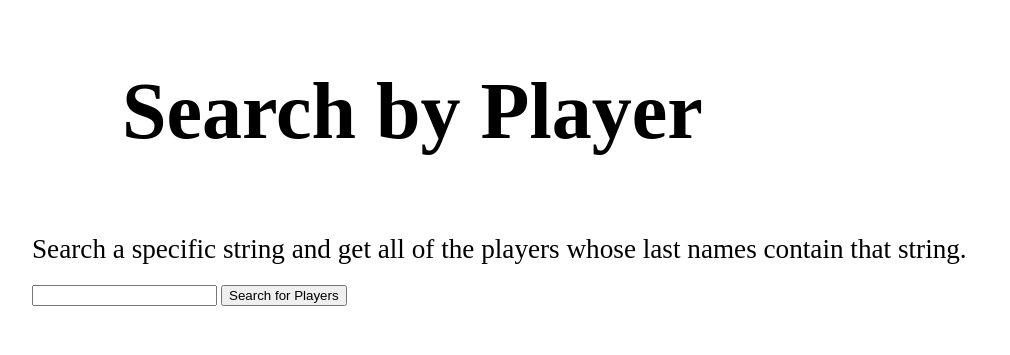
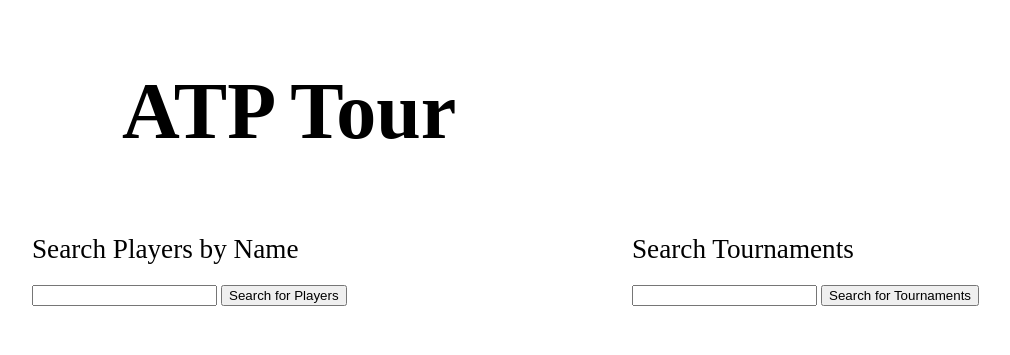
Before and after one commit to chrismelville29/cs257, a Flask app: page / in a window 1280 px wide. Shown: the top 355 px of the page, without its empty margins (18-1028 px from the left). Run offline with Flask 2, Linux system fonts and the light colour scheme; parts of the project's set-up code (start-up, migrations or seed data) failed here and were passed over.

Commit message:
worked on homepage

```diff
--- a/webapp/app.py
+++ b/webapp/app.py
@@ -13,7 +13,7 @@
 
 @app.route('/')
 def home():
-    return flask.render_template('index.html')
+    return flask.render_template('homepage.html')
 
 if __name__ == '__main__':
     parser = argparse.ArgumentParser('A tennis application, including API & DB')
--- a/webapp/static/index.css
+++ b/webapp/static/general.css
@@ -16,3 +16,18 @@
     color: black;
     text-indent: 100px;
 }
+
+#half_block {
+    width: 50%;
+    float: left;
+}
+
+#one_third_block {
+    width: 33%;
+    float: left;
+}
+
+#two_thirds_block {
+    width: 67%;
+    float: left;
+}
--- /dev/null
+++ b/webapp/static/homepage.js
@@ -0,0 +1,71 @@
+function initialize() {
+    let playerButton = document.getElementById('player_search_button');
+    playerButton.onclick = onPlayerSearchButton;
+
+    let tournamentButton = document.getElementById('tournament_search_button');
+    tournamentButton.onclick = onTournamentSearchButton;
+}
+
+window.onload = initialize;
+
+function onPlayerSearchButton() {
+    let playerStringElement = document.getElementById('player_string');
+    let url = getAPIBaseURL() + '/players/' + playerStringElement.value
+
+    fetch(url, {method: 'get'})
+
+    .then((response) => response.json())
+
+    .then(function(players) {
+        let tableBody = '<tr> <th> Player Name </th> </tr>';
+        for (let i = 0; i < players.length; i++) {
+            let player = players[i];
+            tableBody += '<tr>' + '<td>' + player['initials'] + ' ' + player['surname'] + '</td>' + '</tr>\n';
+        }
+
+        let playersTable = document.getElementById('player_results');
+        if (playersTable) {
+            playersTable.innerHTML = tableBody;
+        }
+    })
+
+    .catch(function(error) {
+        console.log(error);
+    });
+
+}
+
+function onTournamentSearchButton() {
+    let tournamentStringElement = document.getElementById('tournament_string');
+    let url = getAPIBaseURL() + '/tournaments/' + tournamentStringElement.value
+
+    fetch(url, {method: 'get'})
+
+    .then((response) => response.json())
+
+    .then(function(tournaments) {
+        let tableBody = '<tr><th> Tournament Name </th><th> Location </th><th> Surface </th></tr>';
+        for (let i = 0; i < tournaments.length; i++) {
+            let tournament = tournaments[i];
+            tableBody += '<tr><td>' + tournament['name'] + '</td><td>' + tournament['location'] + '</td><td>' + tournament['surface'] + '</td></tr>\n';
+        }
+
+        let tournamentsTable = document.getElementById('tournament_results');
+        if (tournamentsTable) {
+            tournamentsTable.innerHTML = tableBody;
+        }
+    })
+
+    .catch(function(error) {
+        console.log(error);
+    });
+
+}
+
+function getAPIBaseURL() {
+    let baseURL = window.location.protocol
+                    + '//' + window.location.hostname
+                    + ':' + window.location.port
+                    + '/api';
+    return baseURL;
+}
--- a/webapp/static/index.js
+++ /dev/null
@@ -1,42 +0,0 @@
-function initialize() {
-    let button = document.getElementById('player_search_button');
-    button.onclick = onPlayerSearchButton;
-}
-
-window.onload = initialize;
-
-function onPlayerSearchButton() {
-    let playerStringElement = document.getElementById('player_string');
-    let url = getAPIBaseURL() + '/players/' + playerStringElement.value
-
-    fetch(url, {method: 'get'})
-
-    .then((response) => response.json())
-
-    .then(function(players) {
-        let tableBody = '<tr> <th> Player Name </th> </tr>';
-        for (let i = 0; i < players.length; i++) {
-            let player = players[i];
-            tableBody += '<tr>' + '<td>' + player['initials'] + ' ' + player['surname'] + '</td>' + '</tr>\n';
-        }
-
-        // Put the table body we just built inside the table that's already on the page.
-        let booksTable = document.getElementById('player_results');
-        if (booksTable) {
-            booksTable.innerHTML = tableBody;
-        }
-    })
-
-    .catch(function(error) {
-        console.log(error);
-    });
-
-}
-
-function getAPIBaseURL() {
-    let baseURL = window.location.protocol
-                    + '//' + window.location.hostname
-                    + ':' + window.location.port
-                    + '/api';
-    return baseURL;
-}
--- /dev/null
+++ b/webapp/templates/homepage.html
@@ -0,0 +1,34 @@
+<!DOCTYPE html>
+<html lang="en">
+    <head>
+        <title>Player Search</title>
+        <meta charset="UTF-8">
+        <link rel="stylesheet" href="../static/general.css">
+        <script type="text/javascript" src="../static/homepage.js"></script>
+    </head>
+
+    <!-- Overall this page is based on functionality, and html/css can be drastically altered -->
+    <body>
+        <h2 class="title">ATP Tour</h2>
+
+        <div id = "half_block">
+            <p class="default_text">Search Players by Name</p>
+
+            <p><input id="player_string" type="text" />
+            <button id="player_search_button">Search for Players</button>
+            </p>
+
+            <p><table id="player_results" class="default_text"></table></p>
+        </div>
+
+        <div id = "half_block">
+            <p class="default_text">Search Tournaments</p>
+
+            <p><input id="tournament_string" type="text" />
+            <button id="tournament_search_button">Search for Tournaments</button>
+            </p>
+
+            <p><table id="tournament_results" class="default_text"></table></p>
+        </div>
+    </body>
+</html>
--- a/webapp/templates/index.html
+++ /dev/null
@@ -1,22 +0,0 @@
-<!DOCTYPE html>
-<html lang="en">
-    <head>
-        <title>Player Search</title>
-        <meta charset="UTF-8">
-        <link rel="stylesheet" href="../static/index.css">
-        <script type="text/javascript" src="../static/index.js"></script>
-    </head>
-
-    <!-- Overall this page is based on functionality, and html/css can be drastically altered -->
-    <body>
-        <h2 class="title">Search by Player</h2>
-
-        <p class="default_text">Search a specific string and get all of the players whose last names contain that string.</p>
-
-        <p><input id="player_string" type="text" />
-        <button id="player_search_button">Search for Players</button>
-        </p>
-
-        <p><table id="player_results" class="default_text"></table></p>
-    </body>
-</html>
```
Also changed, not shown: webapp/api.py (+26 -4 lines).
